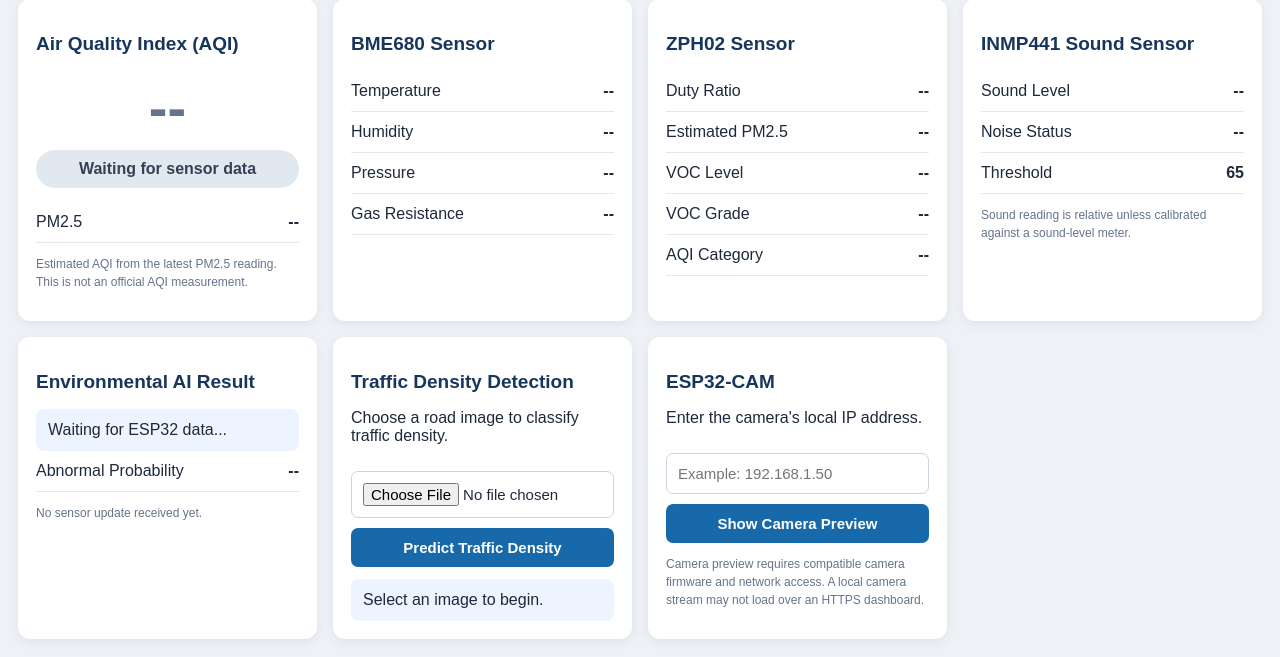
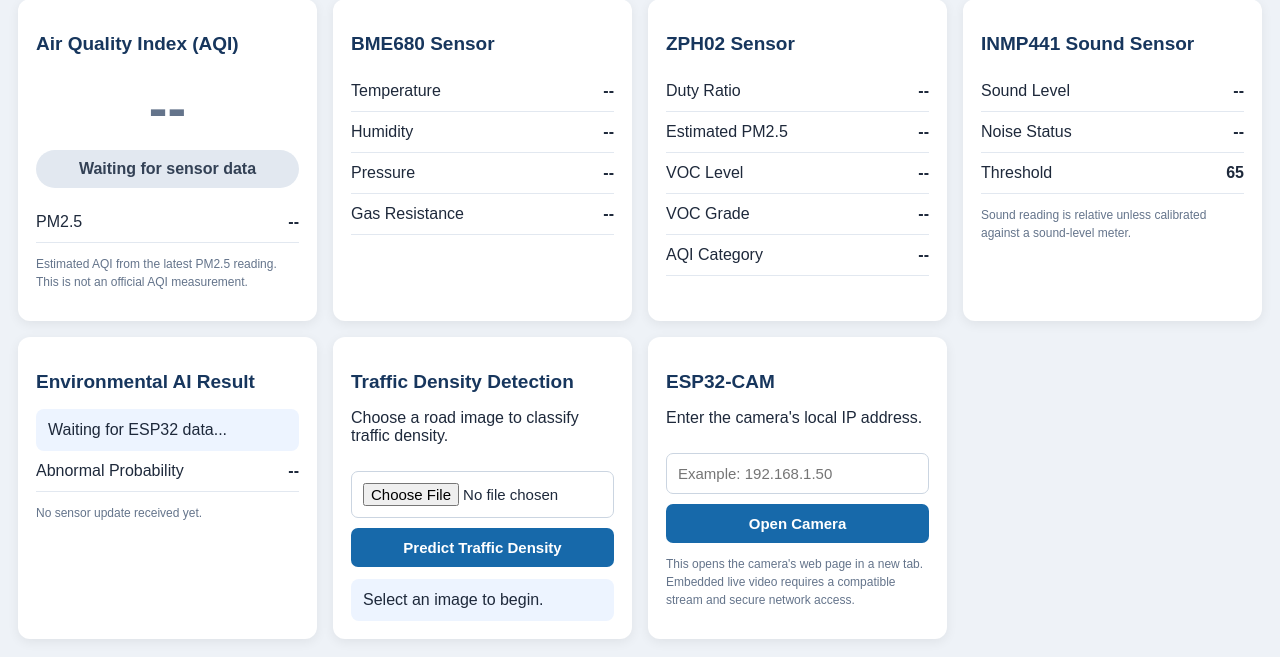
Before and after one commit to rngt007/ESP32_AI_Dashboard, a Flask app: page / in a window 1280 px wide. Shown: the part 191-848 px from the top of the page. Run offline with Flask 3, Linux system fonts and the light colour scheme.

Commit message:
Update index.html

```diff
--- a/templates/index.html
+++ b/templates/index.html
@@ -104,6 +104,11 @@ button {
     font-weight: bold;
 }
 
+button:disabled {
+    opacity: 0.6;
+    cursor: wait;
+}
+
 .preview {
     width: 100%;
     margin-top: 12px;
@@ -134,8 +139,8 @@ button {
             <span>PM2.5</span><strong id="aqi_pm25">--</strong>
         </div>
         <p class="note">
-            Estimated AQI from the latest PM2.5 reading. This is not
-            an official AQI measurement.
+            Estimated AQI from the latest PM2.5 reading.
+            This is not an official AQI measurement.
         </p>
     </section>
 
@@ -161,39 +166,61 @@ button {
         <div class="value"><span>Sound Level</span><strong id="sound_db">--</strong></div>
         <div class="value"><span>Noise Status</span><strong id="noise_status">--</strong></div>
         <div class="value"><span>Threshold</span><strong id="sound_threshold">65</strong></div>
-        <p class="note">Sound reading is relative unless calibrated against a sound-level meter.</p>
+        <p class="note">
+            Sound reading is relative unless calibrated against
+            a sound-level meter.
+        </p>
     </section>
 
     <section class="card">
         <h2>Environmental AI Result</h2>
-        <div class="result" id="environment_prediction">Waiting for ESP32 data...</div>
+        <div class="result" id="environment_prediction">
+            Waiting for ESP32 data...
+        </div>
         <div class="value">
             <span>Abnormal Probability</span>
             <strong id="abnormal_probability">--</strong>
         </div>
-        <p class="note" id="updated_at">No sensor update received yet.</p>
+        <p class="note" id="updated_at">
+            No sensor update received yet.
+        </p>
     </section>
 
     <section class="card">
         <h2>Traffic Density Detection</h2>
         <p>Choose a road image to classify traffic density.</p>
+
         <form id="uploadForm">
-            <input type="file" id="imageFile" name="image" accept="image/*" required>
-            <button type="submit" id="predictButton">Predict Traffic Density</button>
+            <input type="file" id="imageFile" name="image"
+                   accept="image/*" required>
+            <button type="submit" id="predictButton">
+                Predict Traffic Density
+            </button>
         </form>
-        <img id="photoPreview" class="preview" alt="Selected image" hidden>
-        <div class="result" id="trafficResult">Select an image to begin.</div>
+
+        <img id="photoPreview" class="preview"
+             alt="Selected image" hidden>
+
+        <div class="result" id="trafficResult">
+            Select an image to begin.
+        </div>
     </section>
 
     <section class="card">
         <h2>ESP32-CAM</h2>
         <p>Enter the camera's local IP address.</p>
-        <input type="text" id="cameraIP" placeholder="Example: 192.168.1.50">
-        <button type="button" id="connectCamera">Show Camera Preview</button>
-        <img id="cameraPreview" class="preview" alt="Camera stream" hidden>
+
+        <input type="text" id="cameraIP"
+               placeholder="Example: 192.168.1.50">
+
+        <button type="button" id="connectCamera">
+            Open Camera
+        </button>
+
         <p class="note">
-            Camera preview requires compatible camera firmware and network access.
-            A local camera stream may not load over an HTTPS dashboard.
+            This opens the camera's web page in a new tab.
+            Embedded live video requires a compatible stream
+            and secure network access.
         </p>
     </section>
 
@@ -207,9 +234,11 @@ function setValue(id, value, suffix = "") {
         $(id).textContent = "--";
         return;
     }
+
     $(id).textContent = String(value) + suffix;
 }
 
+/* Update environmental sensor dashboard */
 async function updateDashboard() {
     try {
         const response = await fetch("/api/environment", {
@@ -223,7 +252,8 @@ async function updateDashboard() {
 
         const data = await response.json();
 
-        $("connection").textContent = "Connected to dashboard server";
+        $("connection").textContent =
+            "Connected to dashboard server";
 
         setValue("temperature", data.temperature, " °C");
         setValue("humidity", data.humidity, " %");
@@ -239,14 +269,15 @@ async function updateDashboard() {
         setValue("aqi_pm25", data.pm25, " µg/m³");
         setValue("aqi_category", data.aqi_category);
 
-        if (data.aqi === null || data.aqi === undefined) {
-            $("aqi").textContent = "--";
-        } else {
-            $("aqi").textContent = data.aqi;
-        }
+        $("aqi").textContent =
+            data.aqi === null || data.aqi === undefined
+                ? "--"
+                : data.aqi;
 
-        const label = data.aqi_label || data.aqi_category ||
+        const label = data.aqi_label ||
+                      data.aqi_category ||
                       "Waiting for sensor data";
+
         $("aqi_label").textContent = label;
 
         const colors = {
@@ -259,21 +290,30 @@ async function updateDashboard() {
         };
 
         const selected = colors[label];
-        $("aqi").style.color = selected ? selected[0] : "#64748b";
-        $("aqi_label").style.color = selected ? selected[0] : "#334155";
-        $("aqi_label").style.background = selected ? selected[1] : "#e2e8f0";
+
+        $("aqi").style.color =
+            selected ? selected[0] : "#64748b";
+
+        $("aqi_label").style.color =
+            selected ? selected[0] : "#334155";
+
+        $("aqi_label").style.background =
+            selected ? selected[1] : "#e2e8f0";
 
         $("environment_prediction").textContent =
-            data.environment_prediction || "Waiting for ESP32 data...";
+            data.environment_prediction ||
+            "Waiting for ESP32 data...";
 
         if (data.abnormal_probability === null ||
             data.abnormal_probability === undefined) {
             $("abnormal_probability").textContent = "--";
         } else {
             let probability = Number(data.abnormal_probability);
+
             if (probability >= 0 && probability <= 1) {
                 probability *= 100;
             }
+
             $("abnormal_probability").textContent =
                 probability.toFixed(2) + "%";
         }
@@ -291,9 +331,10 @@ async function updateDashboard() {
 updateDashboard();
 setInterval(updateDashboard, 2000);
 
-/* Traffic image prediction */
+/* Traffic image preview */
 $("imageFile").addEventListener("change", function() {
     const file = this.files[0];
+
     if (!file) return;
 
     $("photoPreview").src = URL.createObjectURL(file);
@@ -301,12 +342,15 @@ $("imageFile").addEventListener("change", function() {
     $("trafficResult").textContent = "Image selected.";
 });
 
+/* Traffic prediction */
 $("uploadForm").addEventListener("submit", async function(event) {
     event.preventDefault();
 
     const file = $("imageFile").files[0];
+
     if (!file) {
-        $("trafficResult").textContent = "Please select an image.";
+        $("trafficResult").textContent =
+            "Please select an image.";
         return;
     }
 
@@ -334,15 +378,17 @@ $("uploadForm").addEventListener("submit", async function(event) {
             (Number(result.confidence) * 100).toFixed(2) + "%";
 
     } catch (error) {
-        $("trafficResult").textContent = "Error: " + error.message;
+        $("trafficResult").textContent =
+            "Error: " + error.message;
     } finally {
         $("predictButton").disabled = false;
     }
 });
 
-/* ESP32-CAM preview */
+/* Open ESP32-CAM page */
 $("connectCamera").addEventListener("click", function() {
     let ip = $("cameraIP").value.trim();
+
     ip = ip.replace(/^https?:\/\//, "").replace(/\/+$/, "");
 
     if (!ip) {
@@ -350,8 +396,12 @@ $("connectCamera").addEventListener("click", function() {
         return;
     }
 
-    $("cameraPreview").src = "http://" + ip + ":81/stream";
-    $("cameraPreview").hidden = false;
+    if (/[/?#\s]/.test(ip)) {
+        alert("Enter only the camera IP address, such as 192.168.1.50");
+        return;
+    }
+
+    window.open("http://" + ip, "_blank");
 });
 </script>
 
```
